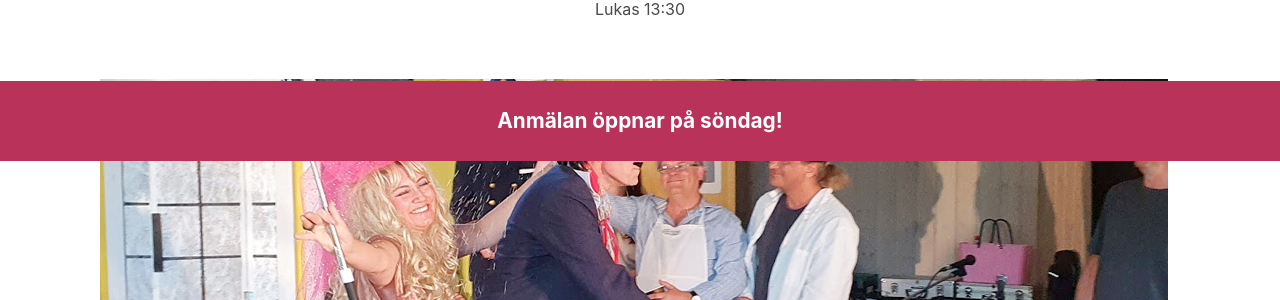
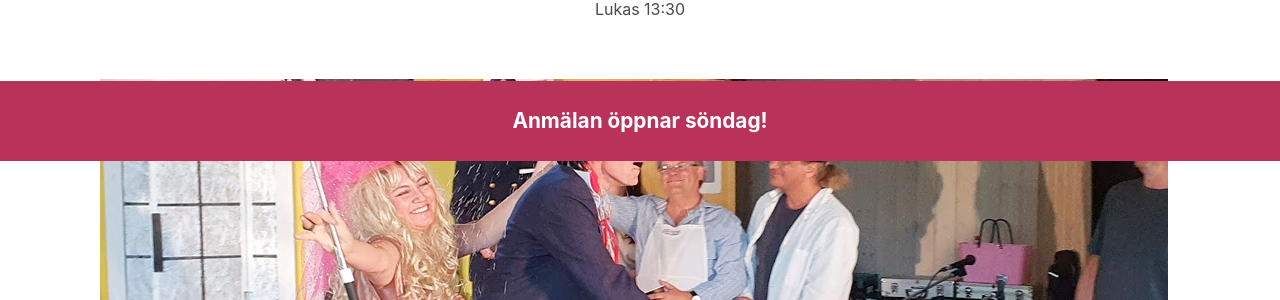
Before and after one commit to HendrikPetertje/bankas2021, a Jekyll site: the page built from index.markdown, in a window 1280 px wide. Shown: the part 739-1039 px from the top of the page. Built offline with Jekyll 4.4.1, drawn with Linux system fonts in a browser that asks for light colours.

Commit message:
Shorter text

```diff
--- a/_config.yml
+++ b/_config.yml
@@ -38,7 +38,7 @@ sass:
 
 sign_up:
   #sign_up_link: https://www.google.com/foobarbaz
-  excuse_text: Anmälan öppnar på söndag!
+  excuse_text: Anmälan öppnar söndag!
 
 # Exclude from processing.
 # The following items will not be processed, by default.
```
